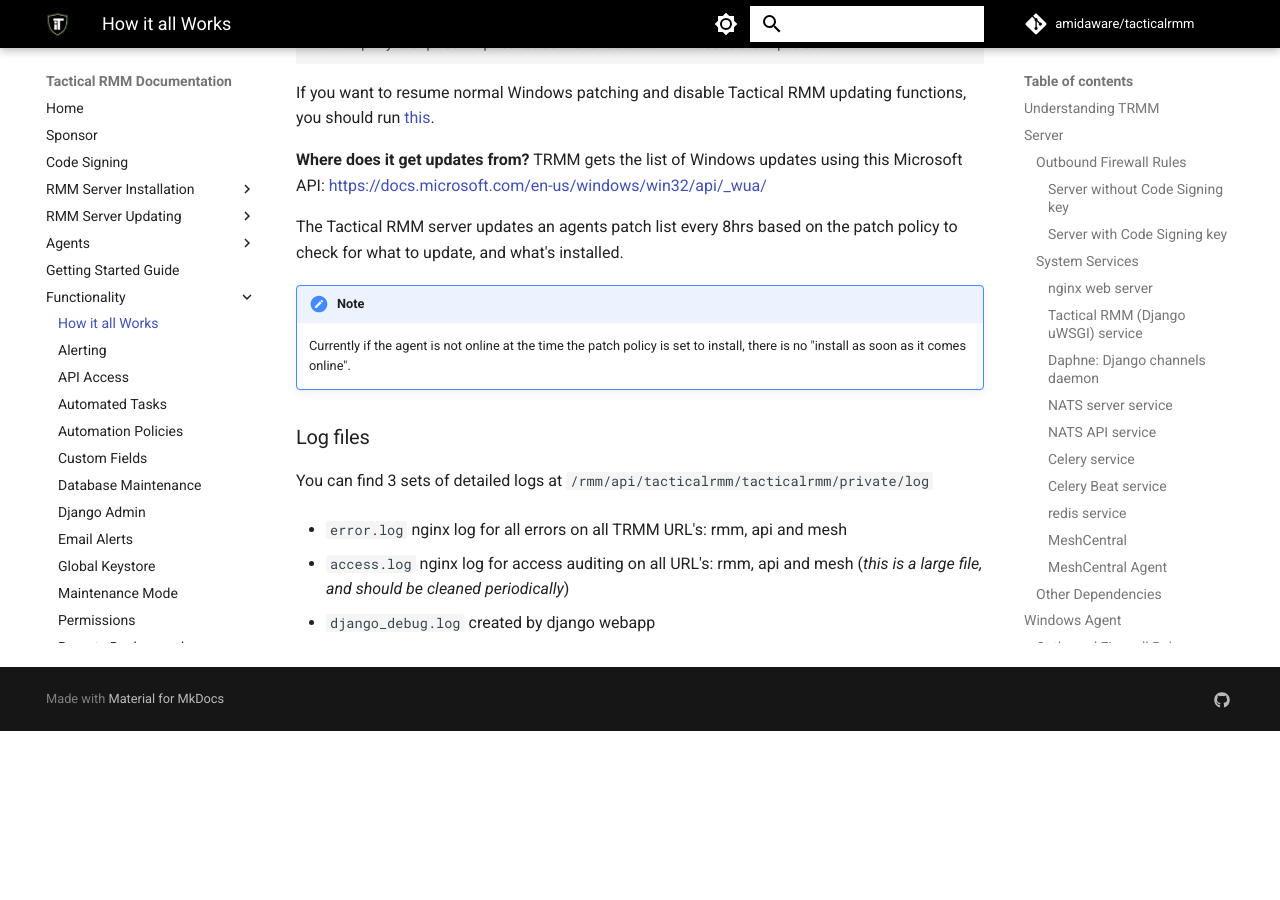
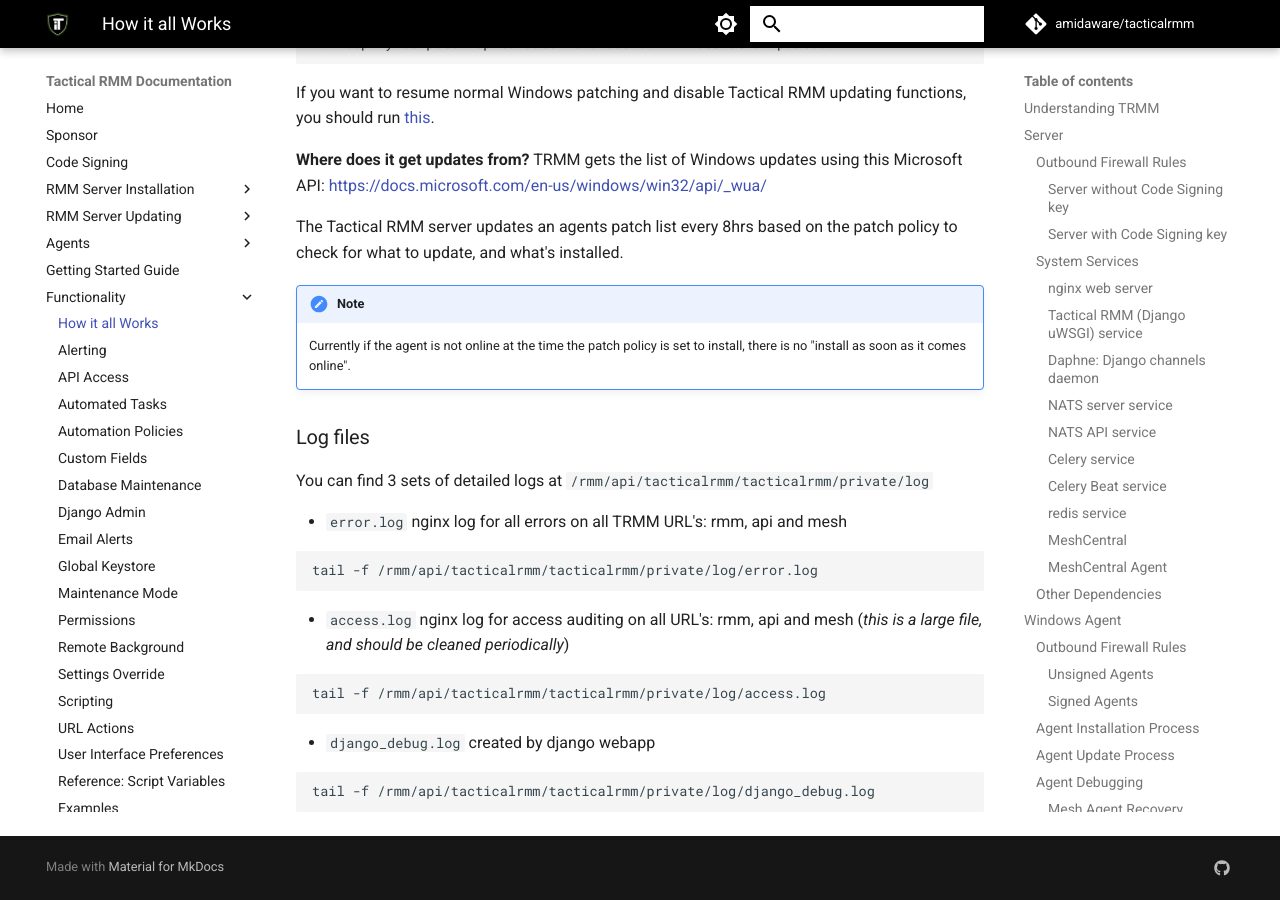
Before and after one commit to amidaware/trmm-docs, an MkDocs documentation site: the page built from docs/howitallworks.md, in a window 1280 px wide and 900 px high, scrolled down 9229 px. Built offline with MkDocs 1.6.1 and Material for MkDocs 9.7.7, drawn with Linux system fonts in a browser that asks for light colours; comment, search, counter and statistics services are not loaded; before the commit the page ends 9960 px from its top, so only the background shows below that.

Commit message:
adding tails for logs

````diff
--- a/docs/howitallworks.md
+++ b/docs/howitallworks.md
@@ -552,6 +552,18 @@
 
 * `error.log` nginx log for all errors on all TRMM URL's: rmm, api and mesh
 
+```bash
+tail -f /rmm/api/tacticalrmm/tacticalrmm/private/log/error.log
+```
+
 * `access.log` nginx log for access auditing on all URL's: rmm, api and mesh (_this is a large file, and should be cleaned periodically_)
 
+```bash
+tail -f /rmm/api/tacticalrmm/tacticalrmm/private/log/access.log
+```
+
 * `django_debug.log` created by django webapp
+
+```bash
+tail -f /rmm/api/tacticalrmm/tacticalrmm/private/log/django_debug.log
+```
````
